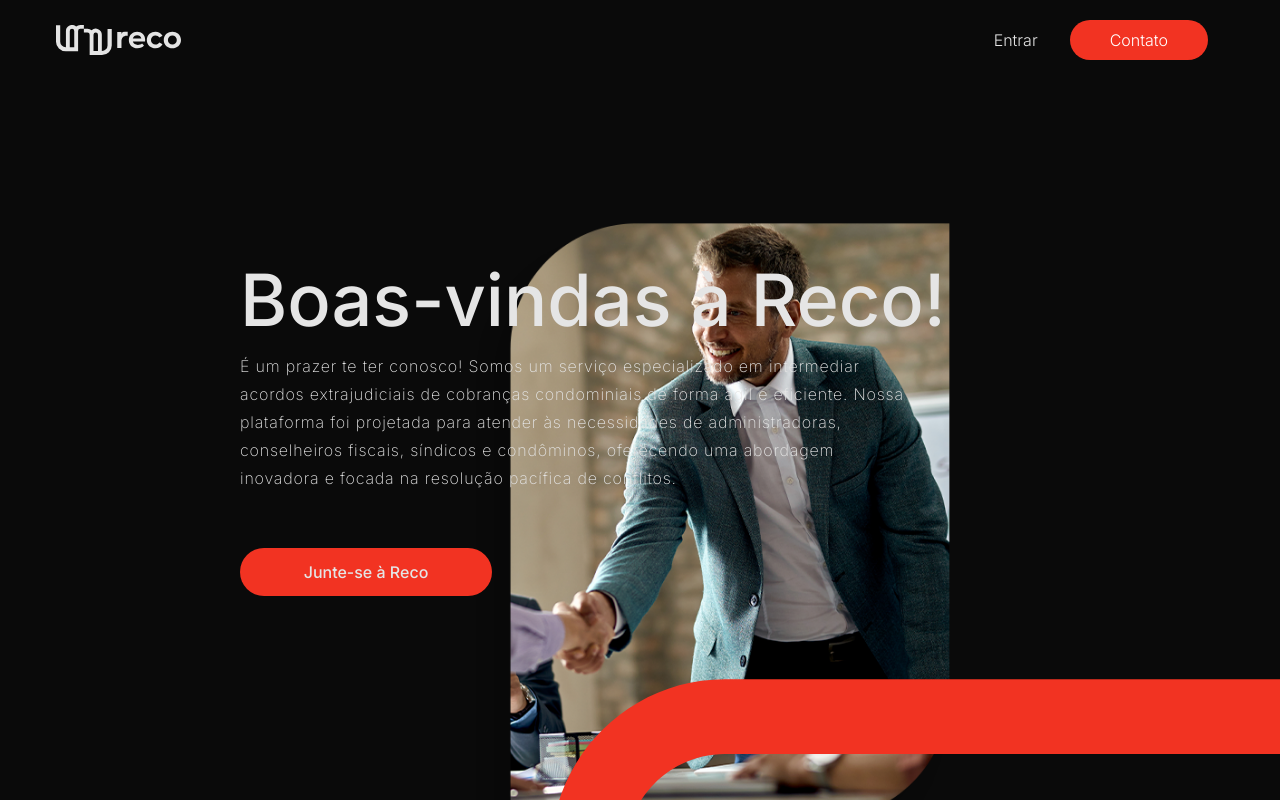
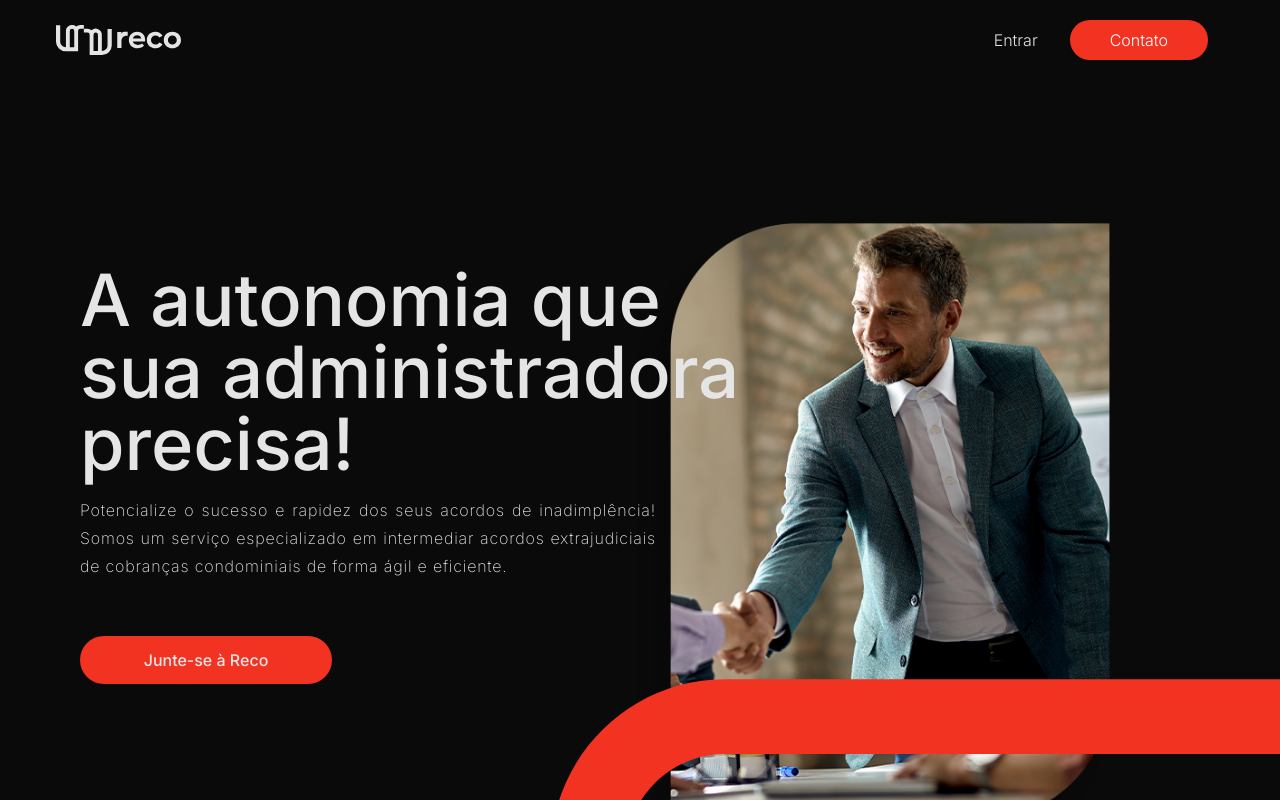
Before and after one commit to fpeduu/reco, a Next.js app in the folder nextjs_frontend/: page / in a window 1280 px wide. Shown: the top 800 px of the page. Built offline with nearby package versions, Linux system fonts and the light colour scheme; no server answers.

Commit message:
landing page title updates

```diff
--- a/nextjs_frontend/src/app/page.tsx
+++ b/nextjs_frontend/src/app/page.tsx
@@ -24,17 +24,16 @@ export default function Home() {
       {/* HOME SECTION */}
       <section
         id="home"
-        className="w-full md:h-232 px-10 md:px-60 bg-neutral-950 flex items-center md:bg-origin-content md:bg-[url(/images/some_guy.png)] bg-no-repeat bg-right-top bg-cover "
+        className="w-full md:h-232 px-10 md:px-20 bg-neutral-950 flex items-center lg:bg-origin-content lg:bg-[url(/images/some_guy.png)] bg-no-repeat md:bg-right bg-cover "
       >
         <div className="w-full h-full py-48 text-neutral-200 flex flex-col gap-4 mb-4 items-center lg:items-start">
-          <h1 className="text-7xl font-medium">Boas-vindas à Reco!</h1>
-          <p className="max-w-2xl tracking-wider leading-7 font-extralight">
-            É um prazer te ter conosco! Somos um serviço especializado em
-            intermediar acordos extrajudiciais de cobranças condominiais de
-            forma ágil e eficiente. Nossa plataforma foi projetada para atender
-            às necessidades de administradoras, conselheiros fiscais, síndicos e
-            condôminos, oferecendo uma abordagem inovadora e focada na resolução
-            pacífica de conflitos.
+          <h1 className="text-4xl max-w-xl lg:max-w-2xl md:text-7xl font-medium">
+            A autonomia que sua administradora precisa!
+          </h1>
+          <p className="max-w-xl tracking-wider leading-7 font-extralight text-justify">
+            Potencialize o sucesso e rapidez dos seus acordos de inadimplência!
+            Somos um serviço especializado em intermediar acordos extrajudiciais
+            de cobranças condominiais de forma ágil e eficiente.
           </p>
           <button className="mt-10 bg-primary rounded-full w-[252px] h-12 font-medium">
             Junte-se à Reco
```
